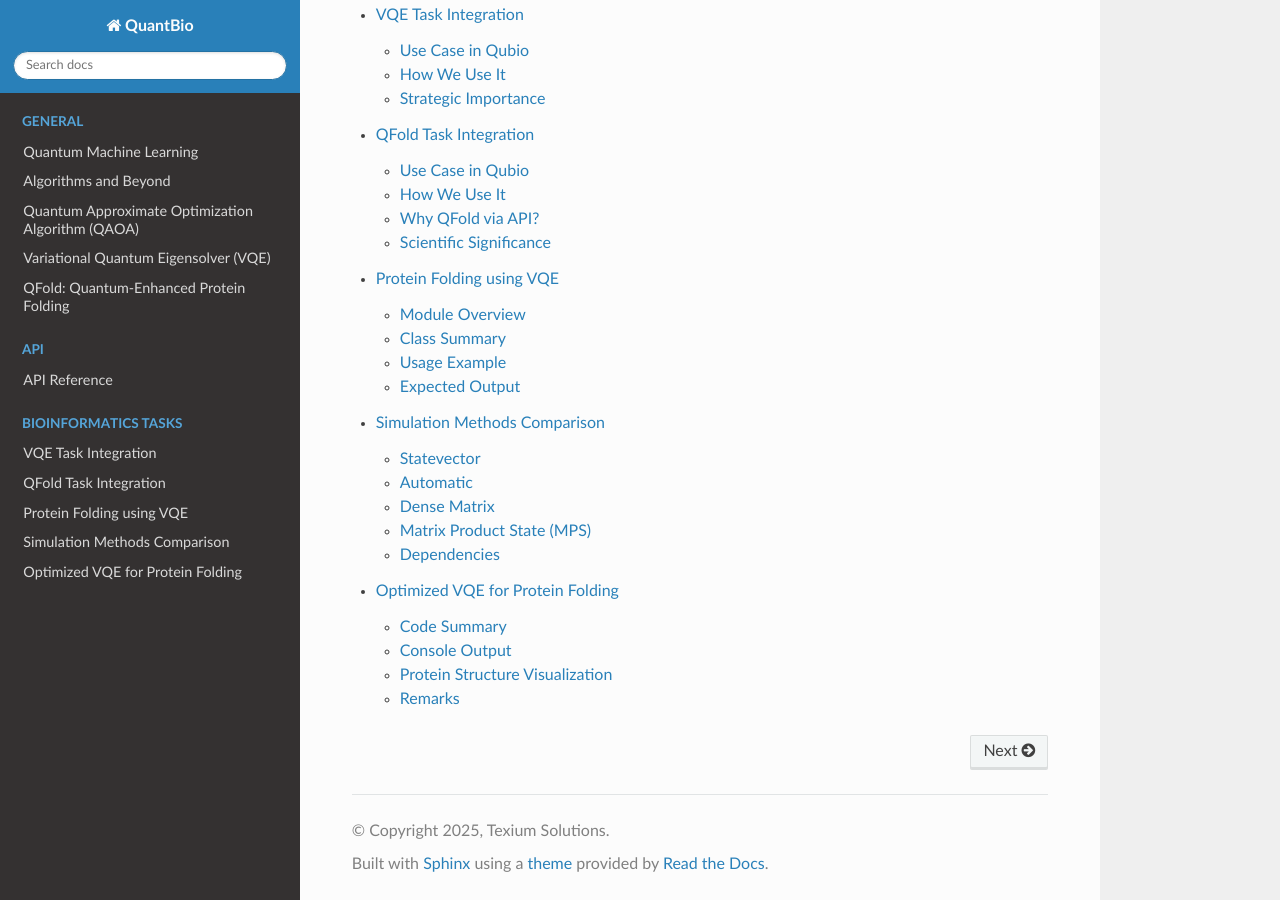
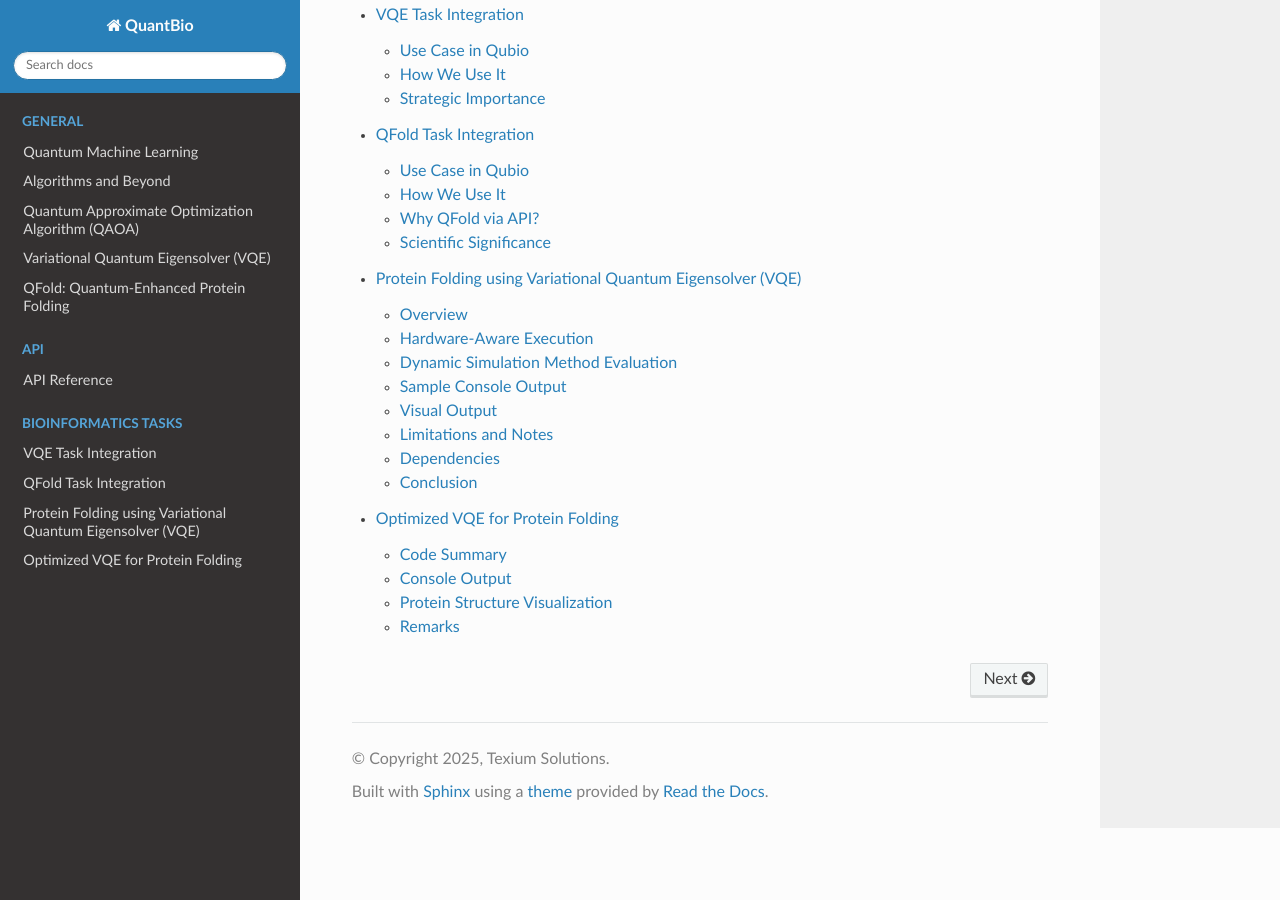
Before and after one commit to texiumsolutions/QuantBio, a Sphinx documentation site: the page built from docs/source/index.rst, in a window 1280 px wide and 900 px high, scrolled down 1477 px. Built offline with Sphinx 7.4.7 and the Read the Docs theme 3.1.0, drawn with Linux system fonts in a browser that asks for light colours; some of the changed lines change nothing that is shown.

Commit message:
chore: change conten in vqe expt

```diff
--- a/docs/source/tasks/expt_vqe.rst
+++ b/docs/source/tasks/expt_vqe.rst
@@ -1,104 +1,116 @@
-Protein Folding using VQE
-==========================
+Protein Folding using Variational Quantum Eigensolver (VQE)
+===========================================================
 
-This module implements protein structure prediction using the Variational Quantum Eigensolver (VQE). The class `ProteinFoldingVQE` maps a protein sequence into a qubit Hamiltonian and estimates the ground state configuration.
+This project explores protein structure prediction using the Variational Quantum Eigensolver (VQE) approach, implemented through Qiskit. The simulation maps a protein sequence to a qubit-based Hamiltonian system and estimates its ground state configuration — interpreted here as a potential folding conformation of the protein.
 
-Module Overview
----------------
+Overview
+--------
 
-.. automodule:: your_module_name
-   :members:
-   :undoc-members:
-   :show-inheritance:
+The simulation takes a given amino acid sequence and predicts its folded structure by minimizing the energy of a corresponding quantum system. Here's how the pipeline works:
 
-Class Summary
--------------
+1. **Hamiltonian Construction**:
+   A simple Hamiltonian is defined using Pauli-Z interactions (`ZZ`) between adjacent qubits. Each residue in the protein sequence corresponds to a qubit, so the Hamiltonian reflects nearest-neighbor interactions across the chain.
 
-.. autoclass:: your_module_name.ProteinFoldingVQE
-   :members:
-   :undoc-members:
-   :show-inheritance:
+2. **Ansatz Preparation**:
+   The VQE uses a hardware-efficient ansatz from Qiskit's `RealAmplitudes` class. For efficiency, the number of repetitions (`reps`) is set to 1, minimizing circuit depth.
 
-Usage Example
--------------
+3. **Estimator Setup**:
+   The quantum expectation value is estimated using Qiskit's `BackendEstimator` powered by `AerSimulator`. Various backend simulation methods (like `statevector`, `matrix_product_state`, etc.) are tested in succession.
 
-.. code-block:: python
+4. **Classical Optimization**:
+   The classical optimizer used is COBYLA, which performs parameter tuning to find the minimum eigenvalue (lowest energy) configuration.
 
-   from your_module_name import ProteinFoldingVQE
+5. **Ground State Estimation**:
+   The system is solved using VQE to find optimal parameters representing the ground state of the quantum system.
 
-   protein_sequence = "VLSAADKANVKAAWGKVGGQAGAHGAE"
-   compute_mode = "cpu"
-   method = "statevector"
+6. **Parameter Mapping**:
+   The optimized parameters are converted into dihedral angles that represent residue rotations in the protein chain.
 
-   folding_vqe = ProteinFoldingVQE(protein_sequence, method, compute_mode)
-   folding_vqe.predict_structure()
+7. **3D Structure Visualization**:
+   The folding angles are used to iteratively build a 3D coordinate chain representing the folded protein structure. This is visualized using `matplotlib`.
 
-Expected Output
----------------
+Hardware-Aware Execution
+------------------------
 
-Sample console output:
+This implementation supports both **CPU** and **GPU** backends for classical optimization:
+
+- If a CUDA-enabled GPU is available and selected, PyTorch leverages it to speed up optimization.
+- Otherwise, CPU computation is used by default.
+
+Dynamic Simulation Method Evaluation
+------------------------------------
+
+The simulation iterates through all available Qiskit Aer simulation methods (e.g., `statevector`, `automatic`, `dense_matrix`, `matrix_product_state`) and runs a full VQE prediction for each. This enables empirical evaluation of simulation trade-offs.
+
+Sample Console Output
+---------------------
+
+An example execution might produce the following:
 
 .. code-block:: text
 
-   No. of qubits: 28, Using method: statevector
+   No. of qubits: 28, Using method: matrix_product_state
    Using CPU for classical optimizations.
-   Predicting structure for protein sequence: VLSAADKANVKAAWGKVGGQAGAHGAE using statevector
-   Optimal folding angles using statevector: [-3.14  0.42 -1.83 ...]
+   Predicting structure for protein sequence: VLSAADKANVKAAWGKVGGQAGAHGAE using matrix_product_state
+   Optimal folding angles using matrix_product_state: [-2.71 -1.23  0.99  ...]
 
-Simulation Methods Comparison
-=============================
+Visual Output
+-------------
 
-Below are the protein folding structures obtained using different Qiskit AerSimulator backends. Each simulation method has unique trade-offs in performance and accuracy.
+Each simulation method produces a corresponding 3D structural plot of the predicted protein conformation. Below are visualizations from different simulation methods:
 
 Statevector
------------
-
-Simulates the exact quantum state using a full statevector. Ideal for small, low-qubit systems.
+^^^^^^^^^^^
 
 .. image:: ../_static/vqe_statevector.png
-   :alt: Protein structure plot using statevector
+   :alt: Predicted protein folding using statevector method
    :align: center
    :width: 600px
 
 Automatic
----------
-
-Allows Qiskit Aer to automatically choose the optimal simulation method based on the circuit's structure and backend capabilities.
+^^^^^^^^^
 
 .. image:: ../_static/vqe_automatic.png
-   :alt: Protein structure plot using automatic method
+   :alt: Predicted protein folding using automatic method
    :align: center
    :width: 600px
 
 Dense Matrix
-------------
-
-Represents the quantum system using dense matrices. Provides general-purpose simulation at the cost of increased memory usage.
+^^^^^^^^^^^^
 
 .. image:: ../_static/vqe_densematrix.png
-   :alt: Protein structure plot using dense matrix method
+   :alt: Predicted protein folding using dense matrix method
    :align: center
    :width: 600px
 
 Matrix Product State (MPS)
---------------------------
-
-An efficient, approximate simulation method using tensor networks. Suitable for simulating large systems with low entanglement.
+^^^^^^^^^^^^^^^^^^^^^^^^^^
 
 .. image:: ../_static/vqe_matrixproductstate.png
-   :alt: Protein structure plot using matrix product state
+   :alt: Predicted protein folding using matrix product state
    :align: center
    :width: 600px
 
+Limitations and Notes
+---------------------
+
+- This model is **not biophysically accurate** and serves as a conceptual demonstration of VQE for protein folding.
+- The Hamiltonian uses only nearest-neighbor `ZZ` interactions and does not model complex biochemical energetics.
+- PyTorch is used solely to manage CPU/GPU execution contexts and is not directly involved in the quantum computation.
 
 Dependencies
 ------------
 
-This script depends on the following libraries:
+Ensure the following libraries are installed:
 
-- Qiskit
-- Qiskit Aer
-- Qiskit Algorithms
-- PyTorch
-- NumPy
-- Matplotlib
+- `qiskit`
+- `qiskit-aer`
+- `qiskit-algorithms`
+- `torch`
+- `numpy`
+- `matplotlib`
+
+Conclusion
+----------
+
+This implementation provides a simplified and extensible framework to explore quantum variational algorithms applied to structured biological prediction problems, while allowing for backend-aware performance benchmarking.
```
